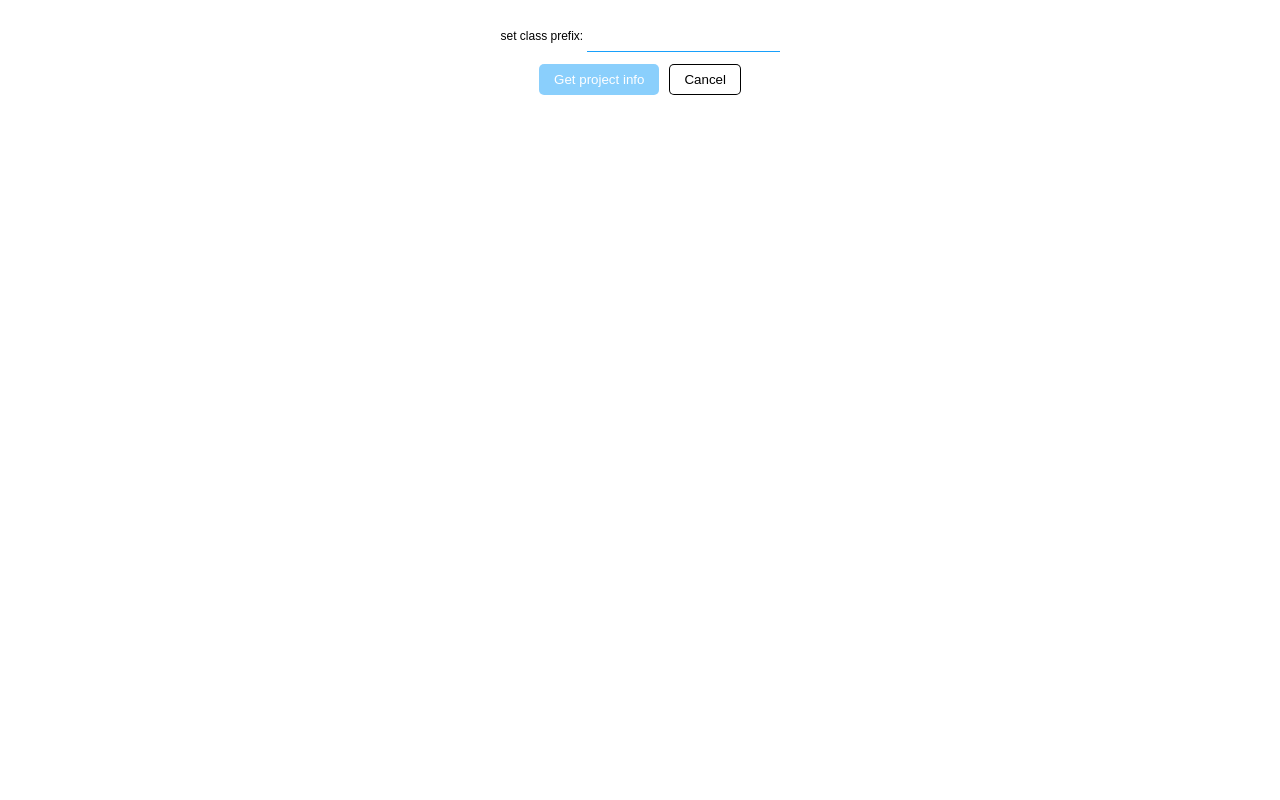
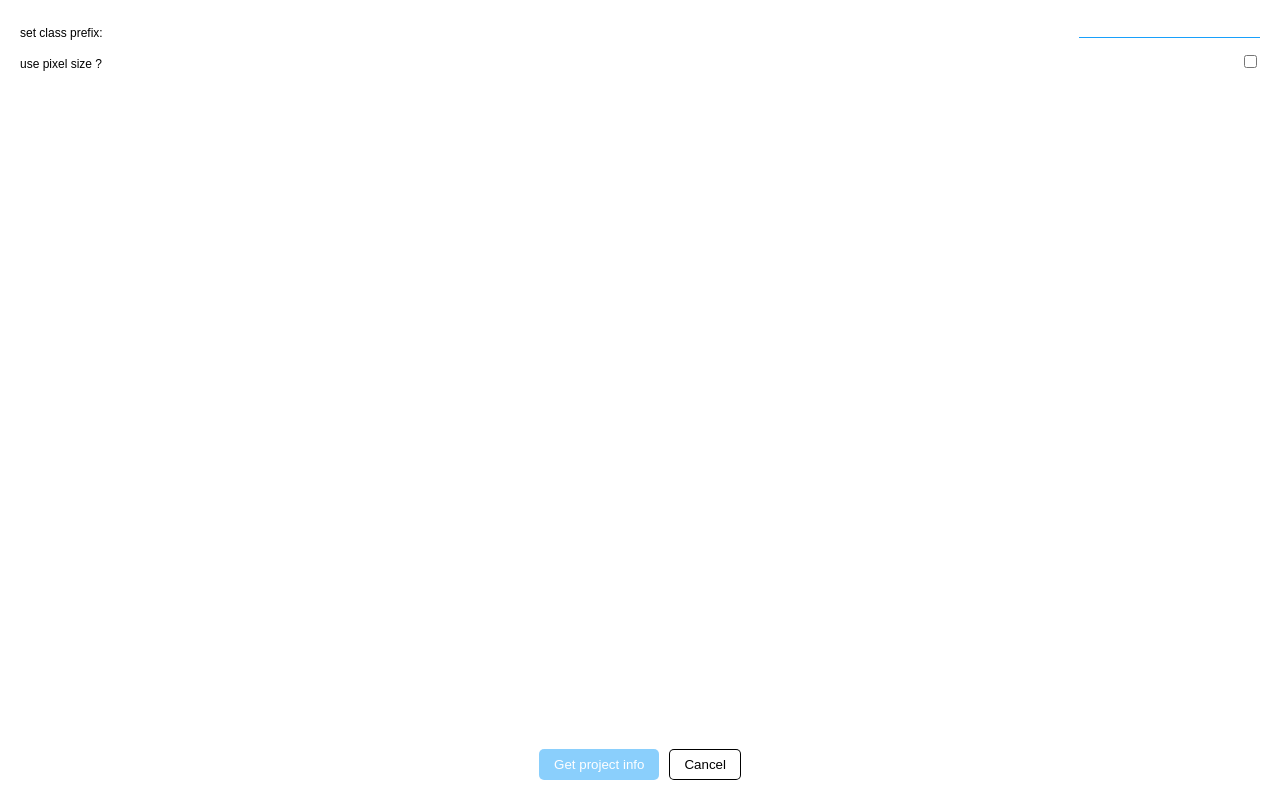
Before and after one commit to nadjem/figma-tailwind, a React app: page / in a window 1280 px wide. Built offline with nearby package versions, Linux system fonts and the light colour scheme.

Commit message:
add pixel size

```diff
--- a/src/app/components/App.tsx
+++ b/src/app/components/App.tsx
@@ -1,9 +1,6 @@
 import * as React from 'react';
 import '../styles/ui.css';
 import exporter from '../../plugin/figma/exportFile';
-//import tailwind from '../assets/TailwindLogo.png';
-/* import tailwind from '../assets/TailwindLogo';
-import figma from '../assets/FigmaLogo.png'; */
 declare function require(path: string): any;
 const App = ({}) => {
     const [ready, setReady] = React.useState(false);
@@ -11,6 +8,8 @@ const App = ({}) => {
     const textbox = React.useRef<HTMLInputElement>(undefined);
     const [data, setData] = React.useState({});
     const [prefixTxt, setPrefixTxt] = React.useState('');
+    const [pxTxt, setPxTxt] = React.useState('off');
+    const [disabledAll, setDisabledALl] = React.useState(false);
     const prefix = React.useCallback((element: HTMLInputElement) => {
         if (element) textbox.current = element;
     }, []);
@@ -19,7 +18,13 @@ const App = ({}) => {
         setShowLoader(true);
         setTimeout(() => {
             const prefix = textbox.current.value;
-            parent.postMessage({pluginMessage: {type: 'get-info', prefix}}, '*');
+            const px = pxTxt === 'on';
+            const data = {
+                prefix,
+                px,
+            };
+            setDisabledALl(true);
+            parent.postMessage({pluginMessage: {type: 'get-info', data}}, '*');
         }, 500);
     };
 
@@ -32,9 +37,16 @@ const App = ({}) => {
     const handleInput = (e) => {
         setPrefixTxt(e.target.value);
     };
+    const handlePxChange = (e) => {
+        setPxTxt(e.target.value);
+    };
     React.useEffect(() => {
         return () => {};
     }, [prefixTxt]);
+
+    React.useEffect(() => {
+        return () => {};
+    }, [pxTxt]);
 
     React.useEffect(() => {
         // This is how we read messages sent from the plugin controller
@@ -54,10 +66,19 @@ const App = ({}) => {
     }, []);
 
     return (
-        <div>
-            <p>
-                set class prefix: <input ref={prefix} onChange={handleInput} />
-            </p>
+        <div className={'container'}>
+            <div className={'inputs'}>
+                <div className={'prefix'}>
+                    <label htmlFor="prefix">set class prefix:</label>
+                    <input disabled={disabledAll} id={'prefix'} ref={prefix} onChange={handleInput} />
+                </div>
+                <div className={'pixel'}>
+                    <label htmlFor="pixel">use pixel size ? </label>
+                    <input disabled={disabledAll} id={'pixel'} type="checkbox" onChange={handlePxChange} />
+                </div>
+            </div>
+
+            <div className={'buttons'}>
                 {!ready ? (
                     <button disabled={!prefixTxt.length} id="create" onClick={onCreate}>
                         Get project info{' '}
@@ -68,6 +89,8 @@ const App = ({}) => {
                     </button>
                 )}
                 <button onClick={onCancel}>Cancel</button>
+            </div>
+
             {showLoader ? (
                 <div className="simple-spinner">
                     <span></span>
--- a/src/app/styles/ui.css
+++ b/src/app/styles/ui.css
@@ -23,10 +23,11 @@ input {
     border: none;
     outline: none;
     border-bottom: 1px solid #18a0fb;
-    padding: 8px;
+    margin-bottom: 8px;
 }
+
 input:hover {
-    box-shadow: inset 0 0 0 1px rgba(0, 0, 0, 0.1);
+    box-shadow: none;
 }
 button:focus {
     box-shadow: inset 0 0 0 2px #18a0fb;
@@ -39,7 +40,9 @@ button:focus {
     cursor: not-allowed;
 }
 input:focus {
-    box-shadow: inset 0 0 0 2px #18a0fb;
+    /* box-shadow: inset 0 0 0 2px #18a0fb;*/
+    box-shadow: none;
+    border-bottom: 2px solid #1274b6;
 }
 
 .logos {
@@ -73,7 +76,25 @@ input:focus {
     border-left-color: rgba(245, 40, 145, 0.8);
     animation: spinner-anim 0.8s linear infinite;
 }
-
+.container {
+    display: flex;
+    flex-direction: column;
+    justify-content: space-between;
+    width: 100%;
+    height: 100%;
+}
+.pixel {
+    display: flex;
+    justify-content: space-between;
+    align-items: center;
+    padding-bottom: 2px;
+}
+.prefix {
+    display: flex;
+    justify-content: space-between;
+    align-items: center;
+    padding-bottom: 6px;
+}
 @keyframes spinner-anim {
     0% {
         transform: rotate(0);
--- a/src/plugin/controller.ts
+++ b/src/plugin/controller.ts
@@ -10,6 +10,7 @@ figma.showUI(__html__);
 let config = {
     project: '',
     prefix: '',
+    px: '',
     colors: [],
     gradientColors: [],
     fontSize: [],
@@ -26,7 +27,8 @@ figma.ui.onmessage = (msg) => {
         const {radius} = getRadiusStyle();
         //const {alls} = getAllData()
         config.project = figma.root.name;
-        config.prefix = msg.prefix;
+        config.prefix = msg.data.prefix;
+        config.px = msg.data.px;
         config.fontSize.push(...finalSizes);
         config.fontFamily.push(...finalFamilies);
         config.colors.push(...colors);
--- a/src/plugin/figma/effectStyles.js
+++ b/src/plugin/figma/effectStyles.js
@@ -8,7 +8,6 @@ export default function () {
     effectStyles.forEach((style) => {
         const shadowStyle = {};
         const {effects, name} = style;
-        console.log(style);
         const styleString = [];
         // Generate css string for each shadow (if it has a color, BACKGROUND_BLUR does not)
         effects.forEach((effect) => {
@@ -25,7 +24,6 @@ export default function () {
         });
         // Create object & push it to shadows
         if (shadowStyle) {
-            console.log({name});
             let n = name.split('/');
             n = name.includes('/') ? n[1] : name;
 
```
Also changed, not shown: src/plugin/figma/exportFile.js. Lines whose indentation alone changed are shown as unchanged.
